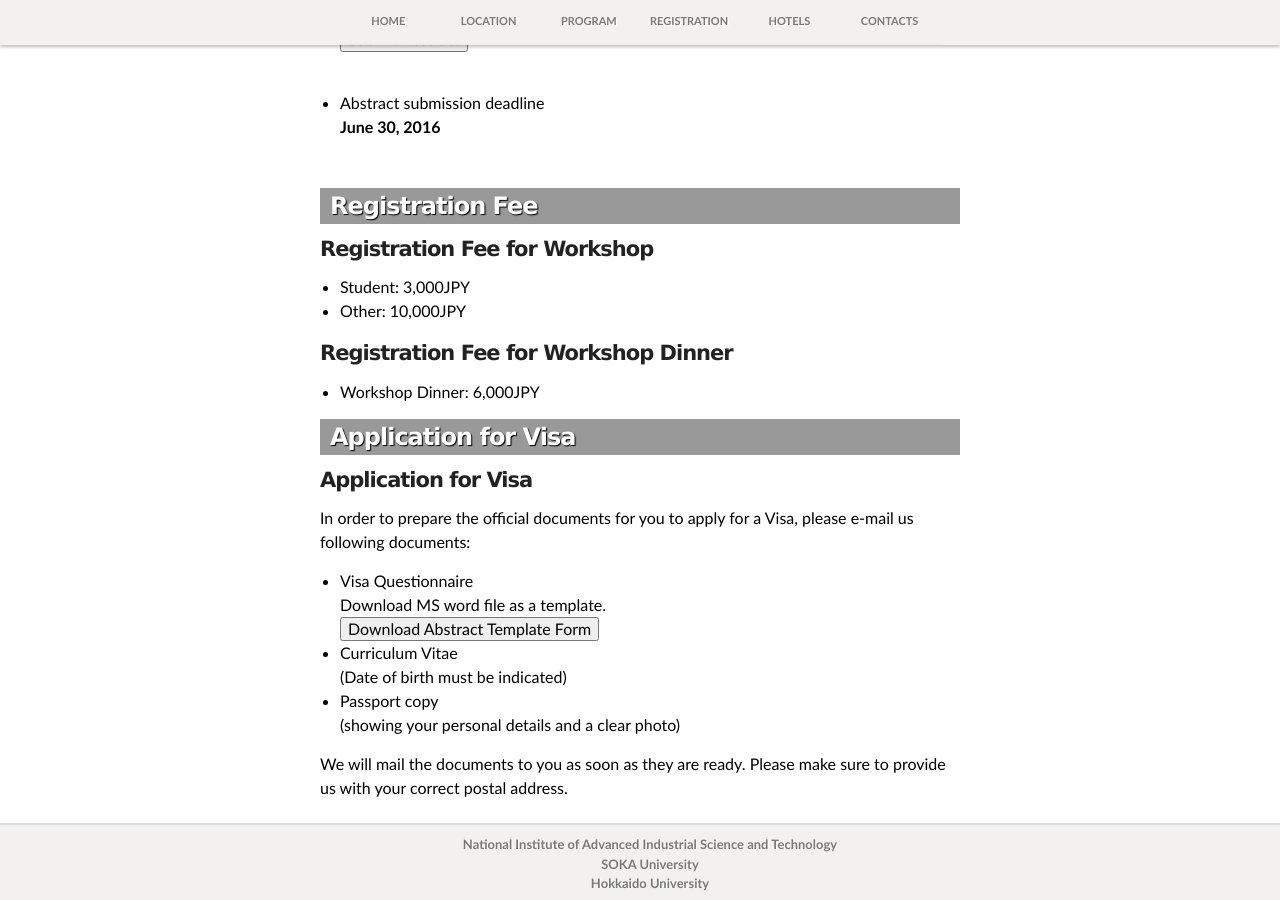
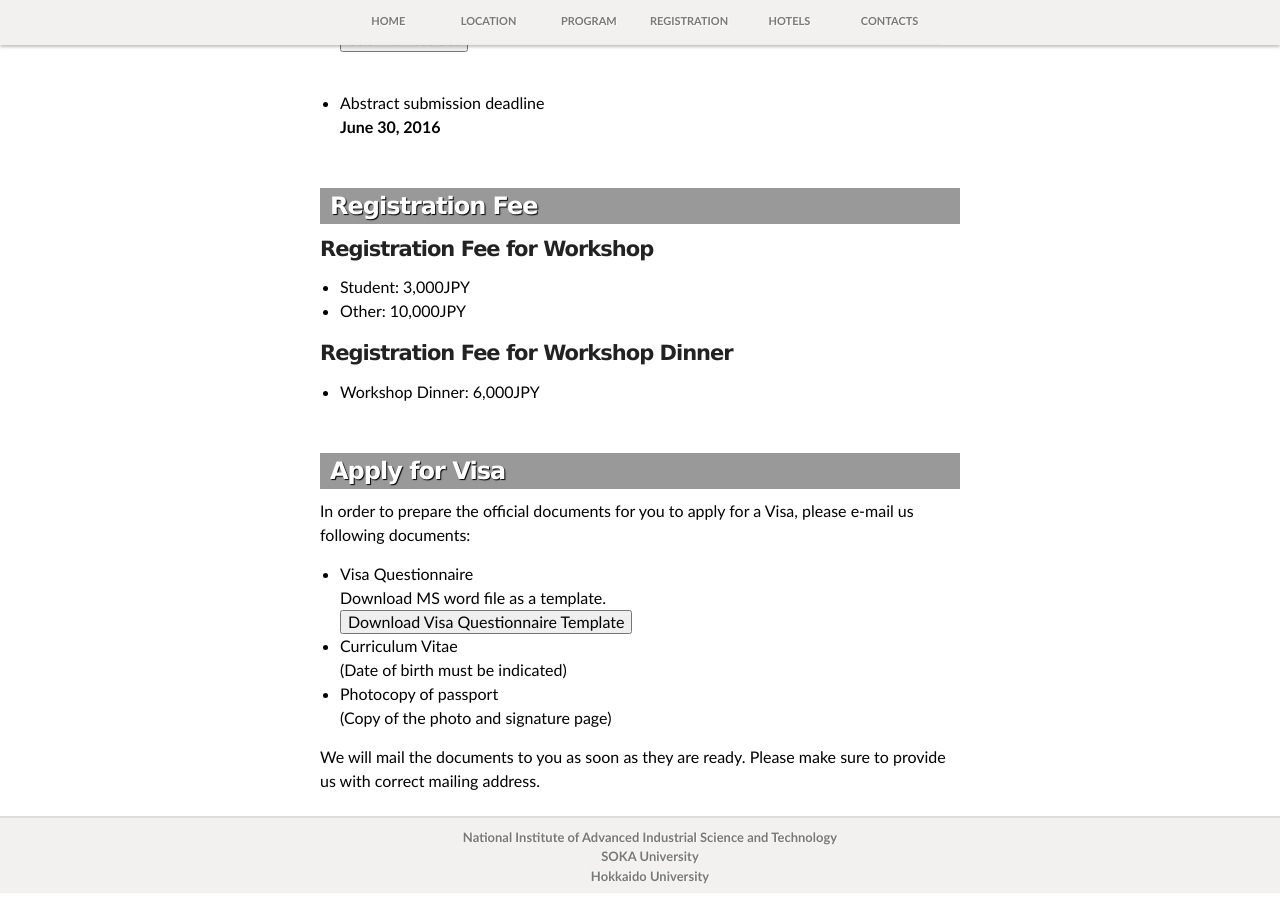
Before and after one commit to yamazakiM/test_warren2016, a Jekyll site: the page built from registration/index.md, in a window 1280 px wide and 900 px high, scrolled down 762 px. Built offline with Jekyll 4.4.1, drawn with Linux system fonts in a browser that asks for light colours; nearby versions of some CDN libraries; library files that are not in the unit come from our copies.

Commit message:
Update index.md

```diff
--- a/registration/index.md
+++ b/registration/index.md
@@ -61,20 +61,20 @@
   <li>Workshop Dinner: 6,000JPY</li>
   </ul>
 </div>
-
+<br>
 <div class="visa">
- <h3>Application for Visa</h3>
- <h4 class="visa">Application for Visa</h4>
+ <h3>Apply for Visa</h3>
   <p>In order to prepare the official documents for you to apply for a Visa, please e-mail us following documents:</p>
   <ul>
   <li>Visa Questionnaire<br>
   Download MS word file as a template.<br>
-   <a href="{{site.url}}/images/AbstractTemplate.docx"><input id="button_submit" class="button_submit" type="button" alt="submit" value="Download Abstract Template Form"></a></li>
-  <li>Curriculum Vitae<br> (Date of birth must be indicated)</li>
-  <li> Passport copy<br>
-  (showing your personal details and a clear photo)</li>
+   <a href="{{site.url}}/images/VisaQuestionnaire.docx"><input id="button_submit" class="button_submit" type="button" alt="submit" value="Download Visa Questionnaire Template"></a></li>
+  <li>Curriculum Vitae<br>
+  (Date of birth must be indicated)</li>
+  <li> Photocopy of passport<br>
+  (Copy of the photo and signature page)</li>
   </ul>
-  <p>We will mail the documents to you as soon as they are ready. Please make sure to provide us with your correct postal address. </p>
+  <p>We will mail the documents to you as soon as they are ready. Please make sure to provide us with correct mailing address. </p>
 </div>
 
 
```
